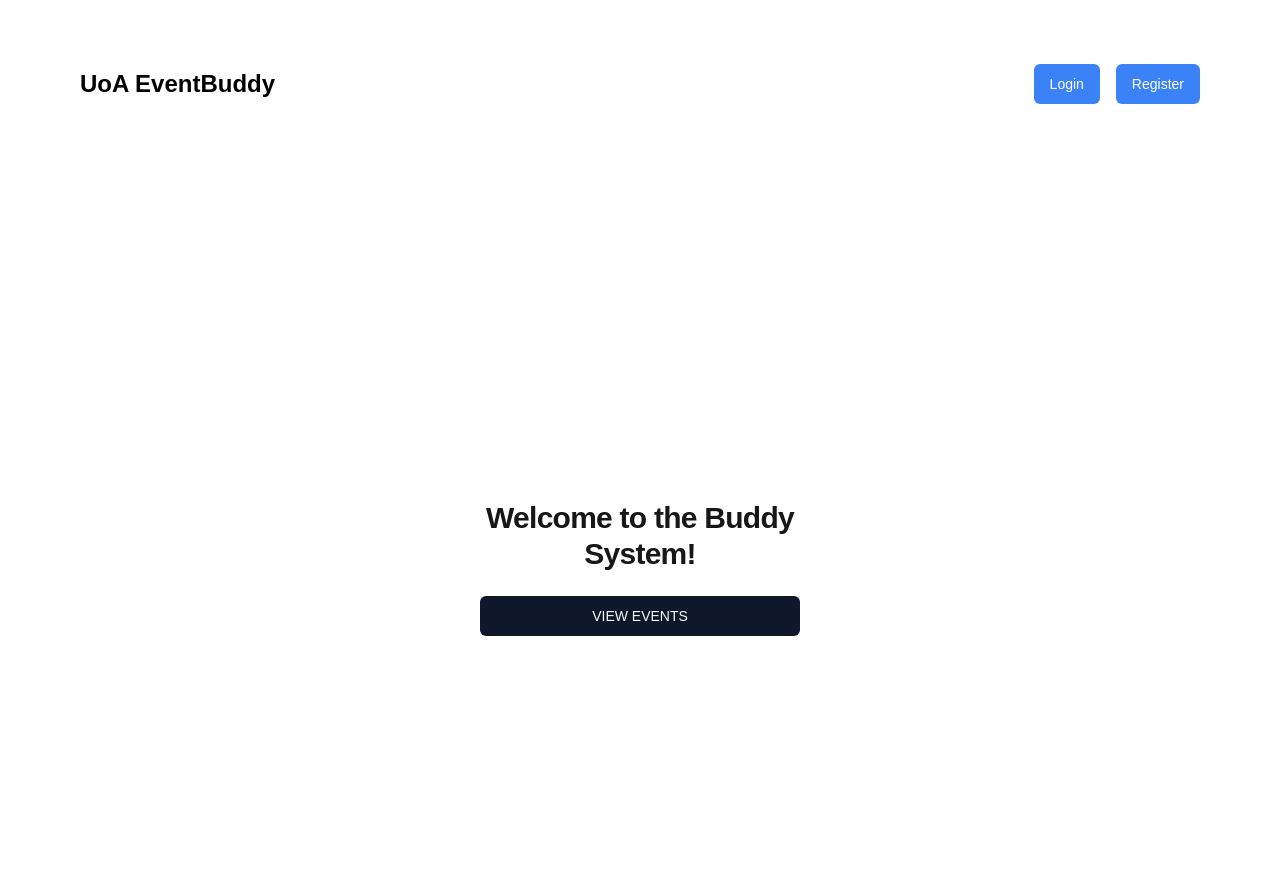
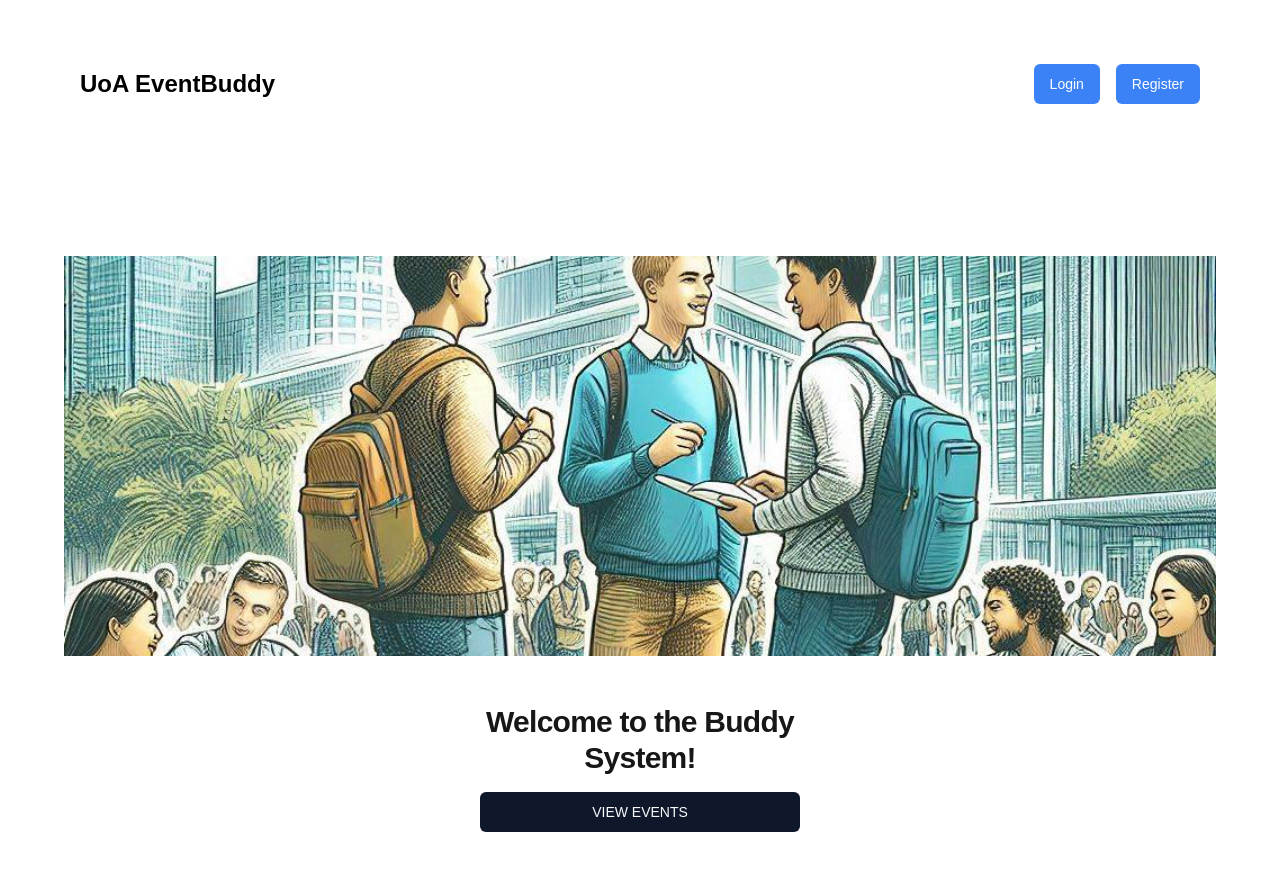
Before and after one commit to IsabelBody/EYIdeate, a Next.js app: page / in a window 1280 px wide. Shown: the top 870 px of the page. Built offline with nearby package versions, Linux system fonts and the light colour scheme.

Commit message:
image added

```diff
--- a/src/app/page.tsx
+++ b/src/app/page.tsx
@@ -1,11 +1,24 @@
 import Link from 'next/link';
+import Image from 'next/image';
 import { Button } from '@/components/ui/button';
 
 const HomePage = () => {
   return (
-    <div className="flex items-center justify-center h-screen relative">
-      <div className="p-8 max-w-sm w-full text-center">
-        <h1 className="text-3xl font-semibold mb-6">Welcome to the Buddy System!</h1>
+    <div className="flex flex-col items-center justify-center h-screen relative">
+      {/* Banner Section */}
+      <div className="relative w-full h-1/2 -mt-4"> {/* Adjust height and add negative margin */}
+        <Image
+          src="/img/homeImage.jpg"
+          alt="Welcome to the Buddy System"
+          layout="fill"
+          objectFit="cover"
+          className="absolute inset-0 z-0"
+        />
+      </div>
+
+      {/* Text Below the Banner */}
+      <div className="p-8 max-w-sm w-full text-center z-10 mt-4">
+        <h1 className="text-3xl font-semibold mb-4">Welcome to the Buddy System!</h1>
         <div className="flex flex-col space-y-4">
           <Link href="/events">
             <Button className="w-full">VIEW EVENTS</Button>
```
